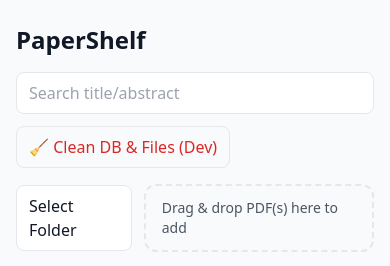
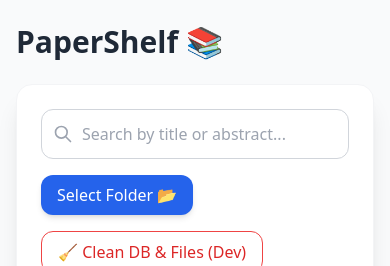
Before and after one commit to kazisr/PaperShelf, a FastAPI app: page / in a window 390 px wide. Shown: the top 266 px of the page. Run offline with FastAPI, Linux system fonts and the light colour scheme; some libraries are stand-ins or nearby versions.

Commit message:
minor optimised

```diff
--- a/templates/_paper_card.html
+++ b/templates/_paper_card.html
@@ -1,97 +1,64 @@
-<!-- Single card (structure reused on client by cloning a hidden copy) -->
-<div class="group bg-white rounded-xl border shadow-sm hover:shadow-md transition overflow-hidden flex flex-col">
-  <!-- Thumbnail / Header -->
-  <div class="relative h-48 bg-gray-100 flex items-center justify-center overflow-hidden">
+<div class="group bg-white rounded-2xl shadow-xl hover:shadow-2xl transition-shadow duration-300 overflow-hidden flex flex-col h-full border border-gray-100">
+  <div class="relative h-48 bg-gray-50 flex items-center justify-center overflow-hidden">
     {% if p.thumb_path %}
   <img src="/media/{{ p.thumb_path }}" alt="Thumbnail for {{ p.title }}"
-       class="thumb-img w-full h-full object-cover transition-transform duration-300 group-hover:scale-[1.02]" />
+       class="thumb-img w-full h-full object-cover transition-transform duration-300 group-hover:scale-[1.05]" />
 {% else %}
-  <!-- Inline SVG placeholder: no network request, never 404 -->
   <svg class="w-full h-full text-gray-300" viewBox="0 0 400 300" xmlns="http://www.w3.org/2000/svg" role="img" aria-label="No thumbnail">
     <defs>
-      <linearGradient id="g" x1="0" y1="0" x2="1" y2="1">
-        <stop offset="0%" stop-color="currentColor" stop-opacity="0.25"/>
-        <stop offset="100%" stop-color="currentColor" stop-opacity="0.10"/>
+      <linearGradient id="g-modern" x1="0" y1="0" x2="1" y2="1">
+        <stop offset="0%" stop-color="currentColor" stop-opacity="0.3"/>
+        <stop offset="100%" stop-color="currentColor" stop-opacity="0.1"/>
       </linearGradient>
     </defs>
-    <rect width="400" height="300" fill="url(#g)"/>
-    <g fill="currentColor" opacity="0.5">
-      <rect x="40" y="40" width="320" height="200" rx="8" ry="8" fill="currentColor" opacity="0.12"/>
-      <circle cx="200" cy="140" r="42"/>
-      <rect x="120" y="220" width="160" height="12" rx="6" opacity="0.5"/>
+    <rect width="400" height="300" fill="url(#g-modern)"/>
+    <g fill="currentColor" opacity="0.6">
+      <rect x="50" y="50" width="300" height="150" rx="10" ry="10" fill="currentColor" opacity="0.15"/>
+      <circle cx="200" cy="150" r="50" fill="currentColor" opacity="0.1"/>
+      <path d="M200 120 L250 180 L150 180 Z" fill="currentColor" opacity="0.2"/>
     </g>
   </svg>
 {% endif %}
-    <!-- Quick open chip (top-right) -->
-    <a href="/media/{{ p.path }}" target="_blank"
-       class="chip-open absolute top-2 right-2 inline-flex items-center gap-1 rounded-full bg-white/90 backdrop-blur px-3 py-1 text-xs font-medium text-blue-700 hover:bg-white shadow">
-      <!-- PDF icon (inline SVG) -->
-      <svg viewBox="0 0 24 24" fill="currentColor" class="w-4 h-4">
-        <path d="M14 2H6a2 2 0 0 0-2 2v16a2 2 0 0 0 2 2h12a2 2 0 0 0 2-2V8l-6-6zM8 14h1.5a1.5 1.5 0 0 0 0-3H8v3zm4 0h.75A1.25 1.25 0 1 0 12.75 11H12v3zm3 .75a.75.75 0 0 1-.75.75H14v-5h1.25a.75.75 0 0 1 0 1.5H15v1h.25a.75.75 0 0 1 .75.75v1zM13 4.5V9h4.5"/>
-      </svg>
-      Open
-    </a>
   </div>
 
-  <!-- Body -->
-  <div class="p-4 flex flex-col gap-2">
-    <!-- Title -->
+  <div class="p-5 flex flex-col gap-3 flex-grow">
     <a href="/media/{{ p.path }}" target="_blank"
-       class="card-title font-semibold text-gray-900 leading-snug hover:underline line-clamp-2"
+       class="card-title text-xl font-extrabold text-gray-900 leading-snug hover:text-blue-600 transition line-clamp-2"
        title="{{ p.title }}">{{ p.title }}</a>
 
-    <!-- Meta row -->
-    <div class="flex items-center gap-2 text-xs text-gray-600">
-      <span class="year-badge inline-flex items-center gap-1 rounded-full bg-gray-100 px-2 py-0.5">
+    <div class="flex items-center gap-2 text-xs font-medium">
+      <span class="year-badge inline-flex items-center gap-1 rounded-full bg-blue-100 text-blue-700 px-3 py-1 shadow-sm">
         {{ p.year or '—' }}
       </span>
-      <span class="src-badge inline-flex items-center gap-1 rounded-full bg-gray-100 px-2 py-0.5">
+      <span class="src-badge inline-flex items-center gap-1 rounded-full bg-gray-100 text-gray-600 px-3 py-1 shadow-sm">
         {{ (p.abstract_source or 'Auto') | title }}
       </span>
     </div>
 
-    <!-- Authors -->
-<!--    {% if p.authors_json %}-->
-<!--      <span class="inline-flex items-center gap-1 bg-gray-100 text-gray-700 text-xs px-2 py-0.5 rounded-full">-->
-<!--              <svg xmlns="http://www.w3.org/2000/svg" viewBox="0 0 20 20" fill="currentColor" class="w-3 h-3 text-gray-500">-->
-<!--                <path fill-rule="evenodd" d="M10 2a4 4 0 100 8 4 4 0 000-8zm-7 14a7 7 0 1114 0H3z" clip-rule="evenodd" />-->
-<!--              </svg>-->
-<!--              {{ p.authors_json }}-->
-<!--            </span>-->
-<!--    {% endif %}-->
+    {% if p.authors_json %}
+      <div class="card-authors text-sm text-gray-600 line-clamp-1">
+        **Authors:** {{ p.authors_json }}
+      </div>
+    {% endif %}
 
-    <!-- Abstract with gradient fade + expand -->
     {% if p.abstract %}
-      <div x-data="{ expanded: false }" class="relative">
-        <!-- Collapsed -->
+      <div x-data="{ expanded: false }" class="relative mt-2">
         <div x-show="!expanded" x-cloak class="card-abstract text-sm text-gray-700 leading-relaxed line-clamp-3">{{ p.abstract }}</div>
         <div x-show="!expanded" x-cloak class="pointer-events-none absolute bottom-8 left-0 right-0 h-8 bg-gradient-to-t from-white to-transparent"></div>
-        <!-- Expanded -->
         <div x-show="expanded" x-cloak class="card-abstract text-sm text-gray-700 leading-relaxed">{{ p.abstract }}</div>
 
         {% if p.abstract|length > 200 %}
           <button @click="expanded = !expanded"
-                  class="mt-2 inline-flex items-center gap-1 text-blue-600 hover:text-blue-800 text-xs font-medium">
-            <svg x-show="!expanded" xmlns="http://www.w3.org/2000/svg" viewBox="0 0 20 20" fill="currentColor" class="w-4 h-4"><path fill-rule="evenodd" d="M10 3a1 1 0 01.894.553l5 10A1 1 0 0115 15H5a1 1 0 01-.894-1.447l5-10A1 1 0 0110 3zm0 4a1 1 0 00-.894.553L7.618 9h4.764l-1.488-1.447A1 1 0 0010 7z" clip-rule="evenodd"/></svg>
-            <svg x-show="expanded" xmlns="http://www.w3.org/2000/svg" viewBox="0 0 20 20" fill="currentColor" class="w-4 h-4"><path fill-rule="evenodd" d="M10 17a1 1 0 01-.894-.553l-5-10A1 1 0 015 5h10a1 1 0 01.894 1.447l-5 10A1 1 0 0110 17zm0-4a1 1 0 00.894-.553L12.382 11H7.618l1.488 1.447A1 1 0 0010 13z" clip-rule="evenodd"/></svg>
-            <span x-show="!expanded">Read more</span>
+                  class="mt-2 inline-flex items-center gap-1 text-blue-600 hover:text-blue-800 text-sm font-semibold transition">
+            <svg x-show="!expanded" xmlns="http://www.w3.org/2000/svg" viewBox="0 0 20 20" fill="currentColor" class="w-4 h-4 text-blue-500"><path fill-rule="evenodd" d="M10 3a1 1 0 01.894.553l5 10A1 1 0 0115 15H5a1 1 0 01-.894-1.447l5-10A1 1 0 0110 3zm0 4a1 1 0 00-.894.553L7.618 9h4.764l-1.488-1.447A1 1 0 0010 7z" clip-rule="evenodd"/></svg>
+            <svg x-show="expanded" xmlns="http://www.w3.org/2000/svg" viewBox="0 0 20 20" fill="currentColor" class="w-4 h-4 text-blue-500"><path fill-rule="evenodd" d="M10 17a1 1 0 01-.894-.553l-5-10A1 1 0 015 5h10a1 1 0 01.894 1.447l-5 10A1 1 0 0110 17zm0-4a1 1 0 00.894-.553L12.382 11H7.618l1.488 1.447A1 1 0 0010 13z" clip-rule="evenodd"/></svg>
+            <span x-show="!expanded">Read full abstract</span>
             <span x-show="expanded">Show less</span>
           </button>
         {% endif %}
       </div>
     {% else %}
-      <div class="card-abstract text-sm italic text-gray-400">No abstract detected.</div>
+      <div class="card-abstract text-sm italic text-gray-400 py-1">No abstract detected.</div>
     {% endif %}
   </div>
-
-  <!-- Footer / right-aligned Open -->
-  <div class="px-4 pb-4 mt-auto flex justify-end">
-    <a href="/media/{{ p.path }}" target="_blank"
-       class="card-open inline-flex items-center gap-2 text-sm font-medium text-blue-700 hover:text-blue-900 hover:underline">
-      <svg xmlns="http://www.w3.org/2000/svg" viewBox="0 0 24 24" fill="currentColor" class="w-4 h-4 text-blue-700">
-        <path d="M14 2H6a2 2 0 0 0-2 2v16a2 2 0 0 0 2 2h12a2 2 0 0 0 2-2V8l-6-6zM8 14h1.5a1.5 1.5 0 0 0 0-3H8v3zm4 0h.75A1.25 1.25 0 1 0 12.75 11H12v3zm3 .75a.75.75 0 0 1-.75.75H14v-5h1.25a.75.75 0 0 1 0 1.5H15v1h.25a.75.75 0 0 1 .75.75v1zM13 4.5V9h4.5"/>
-      </svg>
-      <span>Open PDF</span>
-    </a>
-  </div>
 </div>
--- a/templates/index.html
+++ b/templates/index.html
@@ -1,48 +1,55 @@
 {% extends "base.html" %}
 {% block content %}
-<h1 class="text-2xl font-semibold mb-4">PaperShelf</h1>
+<h1 class="text-3xl font-bold mb-6 text-gray-800">PaperShelf 📚</h1>
 
-<!-- 🔍 Search -->
-<form method="get" class="flex gap-2 mb-3">
+<div class="bg-white p-6 rounded-2xl shadow-xl mb-6 border border-gray-100">
+
+  <form method="get" class="flex gap-3 mb-4">
+    <div class="relative flex-1">
+      <svg class="w-5 h-5 text-gray-400 absolute left-3 top-1/2 transform -translate-y-1/2" xmlns="http://www.w3.org/2000/svg" fill="none" viewBox="0 0 24 24" stroke="currentColor">
+        <path stroke-linecap="round" stroke-linejoin="round" stroke-width="2" d="M21 21l-6-6m2-5a7 7 0 11-14 0 7 7 0 0114 0z" />
+      </svg>
       <input
         name="q"
         value="{{ q }}"
-    placeholder="Search title/abstract"
-    class="flex-1 border rounded-lg px-3 py-2"
+        placeholder="Search by title or abstract..."
+        class="w-full border border-gray-300 rounded-xl px-10 py-3 text-gray-700 focus:ring-blue-500 focus:border-blue-500 transition duration-150"
         oninput="liveSearch(this.value)"
       />
+    </div>
   </form>
 
-<!-- 🧹 Clean DB / Files -->
-<form method="post" action="/dev/clean" class="mb-4">
-  <button class="px-3 py-2 rounded-lg border text-red-600 hover:bg-red-50">
-    🧹 Clean DB & Files (Dev)
-  </button>
-</form>
+  <div class="flex items-center justify-between flex-wrap gap-4">
 
-<!-- 📂 Upload Controls -->
-<div class="flex items-center gap-3 mb-4">
     <div class="flex items-center gap-3">
-    <label class="px-3 py-2 rounded-lg border cursor-pointer bg-white hover:bg-gray-50">
-      Select Folder
+      <label class="px-4 py-2 rounded-xl text-white font-medium cursor-pointer bg-blue-600 hover:bg-blue-700 shadow-md transition duration-150 ease-in-out">
+        Select Folder 📂
         <input id="folderPicker" type="file" webkitdirectory directory multiple hidden />
       </label>
 
-    <!-- Progress Bar -->
-    <div id="progressWrap" class="hidden min-w-[260px]">
-      <div class="text-sm text-gray-700 mb-1">
+      <div id="progressWrap" class="hidden min-w-[260px] ml-4">
+        <div class="text-sm text-gray-600 mb-1">
           <span id="progressText">Preparing…</span>
         </div>
-      <div class="w-64 bg-gray-200 rounded-full h-2 overflow-hidden">
-        <div id="progressBar" class="h-2 bg-black rounded-full" style="width:0%"></div>
+        <div class="w-64 bg-gray-200 rounded-full h-2 overflow-hidden shadow-inner">
+          <div id="progressBar" class="h-2 bg-blue-600 rounded-full transition-all duration-300" style="width:0%"></div>
         </div>
       </div>
     </div>
 
-  <!-- Drag & Drop -->
+    <form method="post" action="/dev/clean" class="shrink-0">
+      <button class="px-4 py-2 rounded-xl border border-red-500 text-red-600 hover:bg-red-50 font-medium transition duration-150 ease-in-out">
+        🧹 Clean DB & Files (Dev)
+      </button>
+    </form>
+  </div>
+</div>
+
 <div id="drop" x-data
-       @dragover.prevent
+     @dragover.prevent.delay.100="$el.classList.add('bg-blue-50', 'border-blue-500')"
+     @dragleave.prevent.delay.100="$el.classList.remove('bg-blue-50', 'border-blue-500')"
      @drop.prevent="
+       $el.classList.remove('bg-blue-50', 'border-blue-500');
        const files = $event.dataTransfer.files;
        for (const f of files) {
          if (!f.name.toLowerCase().endsWith('.pdf')) continue;
@@ -52,44 +59,51 @@
            .then(() => refreshCards());
        }
      "
-       class="ml-auto border-2 border-dashed rounded-xl px-4 py-3 text-sm text-gray-600">
-    Drag & drop PDF(s) here to add
-  </div>
+     class="mb-6 p-6 text-center border-4 border-dashed rounded-2xl border-gray-300 bg-gray-50 text-lg text-gray-500 transition duration-200 ease-in-out">
+  Drag & drop **PDF(s)** here to add 📥
 </div>
 
-<!-- 🔒 Hidden DOM template (using existing _paper_card.html structure) -->
+
 <div id="card-template" class="hidden">
   {% if papers and papers|length > 0 %}
     {% set p = papers[0] %}
     {% include "_paper_card.html" %}
   {% else %}
-    <div class="group bg-white rounded-xl border shadow-sm hover:shadow-md transition overflow-hidden flex flex-col">
+    <div class="group bg-white rounded-xl shadow-lg hover:shadow-xl transition-shadow duration-300 overflow-hidden flex flex-col h-full">
       <div class="relative h-48 bg-gray-100 flex items-center justify-center overflow-hidden">
         <img class="thumb-img w-full h-full object-cover" alt="thumbnail" src="/static/no_thumb.png" />
-        <a class="chip-open absolute top-2 right-2 inline-flex items-center gap-1 rounded-full bg-white/90 backdrop-blur px-3 py-1 text-xs font-medium text-blue-700 hover:bg-white shadow" target="_blank">Open</a>
+        <a class="chip-open absolute top-3 right-3 inline-flex items-center gap-1 rounded-full bg-white/95 backdrop-blur-sm px-3 py-1 text-xs font-semibold text-blue-700 ring-1 ring-blue-100 hover:bg-white shadow-md transition" target="_blank">Open Full Text</a>
       </div>
-      <div class="p-4 flex flex-col gap-2">
-        <a class="card-title font-semibold text-gray-900 leading-snug hover:underline line-clamp-2" target="_blank">Untitled</a>
-        <div class="flex items-center gap-2 text-xs text-gray-600">
-          <span class="year-badge inline-flex items-center gap-1 rounded-full bg-gray-100 px-2 py-0.5">—</span>
-          <span class="src-badge inline-flex items-center gap-1 rounded-full bg-gray-100 px-2 py-0.5">Auto</span>
+      <div class="p-5 flex flex-col gap-2 flex-grow">
+        <a class="card-title text-lg font-extrabold text-gray-900 leading-snug hover:text-blue-600 transition line-clamp-2" target="_blank">Untitled Paper Title</a>
+
+        <div class="flex items-center gap-2 text-xs font-medium">
+          <span class="year-badge inline-flex items-center rounded-full bg-blue-100 text-blue-700 px-3 py-1 shadow-sm">—</span>
+          <span class="src-badge inline-flex items-center rounded-full bg-gray-100 text-gray-600 px-3 py-1 shadow-sm">Auto Source</span>
         </div>
-        <div class="card-authors text-xs text-gray-700"></div>
-        <div class="card-abstract text-sm text-gray-700 leading-relaxed line-clamp-3">No abstract available.</div>
+
+        <div class="card-authors text-sm text-gray-600 mt-1 line-clamp-2">Author 1, Author 2, Author 3</div>
+        <div class="card-abstract text-sm text-gray-700 leading-relaxed line-clamp-4 mt-2">A snippet of the paper's abstract, providing a brief overview of the content...</div>
       </div>
-      <div class="px-4 pb-4 mt-auto flex justify-end">
-        <a class="card-open inline-flex items-center gap-2 text-sm font-medium text-blue-700 hover:text-blue-900 hover:underline" target="_blank">Open PDF</a>
+      <div class="px-5 pb-5 mt-auto flex justify-end">
+        <a class="card-open inline-flex items-center gap-1 text-sm font-semibold text-blue-600 hover:text-blue-800 transition" target="_blank">
+          View PDF
+          <svg class="w-4 h-4" xmlns="http://www.w3.org/2000/svg" fill="none" viewBox="0 0 24 24" stroke="currentColor">
+            <path stroke-linecap="round" stroke-linejoin="round" stroke-width="2" d="M10 6H6a2 2 0 00-2 2v10a2 2 0 002 2h10a2 2 0 002-2v-4M14 4h6m0 0v6m0-6L10 14" />
+          </svg>
+        </a>
       </div>
     </div>
   {% endif %}
 </div>
 
-<!-- 🧾 Cards -->
-<div id="cards" class="grid grid-cols-1 sm:grid-cols-2 lg:grid-cols-3 gap-4">
+<div id="cards" class="grid grid-cols-1 md:grid-cols-2 xl:grid-cols-3 gap-6">
   {% for p in papers %}
     {% include "_paper_card.html" %}
   {% else %}
-    <div class="text-gray-500">No papers yet. Select a folder or drop PDFs above.</div>
+    <div class="text-gray-500 text-lg p-8 border border-dashed rounded-xl col-span-full">
+      No papers yet. Select a folder or drop PDFs above to get started!
+    </div>
   {% endfor %}
 </div>
 
@@ -117,7 +131,7 @@
     cardsDiv.innerHTML = "";
 
     if (!data.results.length) {
-      cardsDiv.innerHTML = '<div class="text-gray-500">No matching papers found.</div>';
+      cardsDiv.innerHTML = '<div class="text-gray-500 text-lg p-8 border border-dashed rounded-xl col-span-full">No matching papers found.</div>';
       return;
     }
 
```
Also changed, not shown: data/papers.db, data/thumbs/Grasping_Optimization_using_a_Required_External___Force_Set__a57697b3.png (deleted), data/thumbs/Implementation_Of_Fuzzy_Logic_In_Prediction_Of_Traffic_Accid_949cfab8.png (deleted), data/thumbs/Multi-fingered_Robotic_Hand_based_on_Hybrid_Mechanism_of_Ten_11e3adba.png (deleted), data/thumbs/Variable-grasping-mode_underactuated_soft_gripper_with_envir_d1260ab1.png (deleted). Lines whose indentation alone changed are shown as unchanged.
